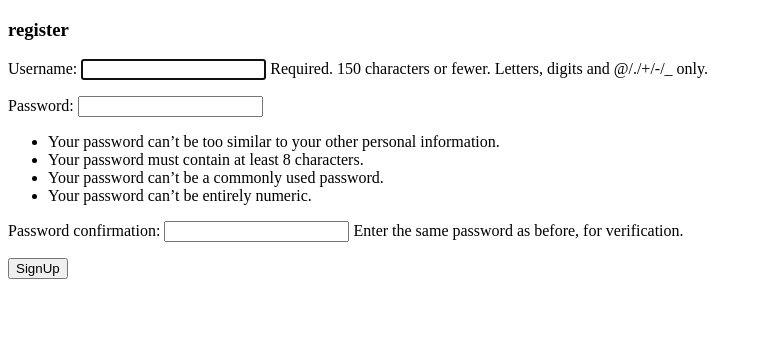
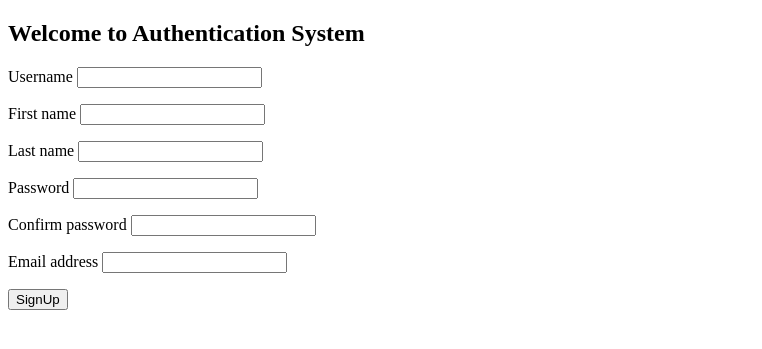
Before and after one commit to sakirmohammad775/Task-management-Django, a Django app: page /users/sign-up/ in a window 1280 px wide. Shown: the top 349 px of the page, without its empty margins (0-762 px from the left). Run offline with Django 5.2, Linux system fonts and the light colour scheme.

Commit message:
add views and url

```diff
--- a/users/forms.py
+++ b/users/forms.py
@@ -1,4 +1,73 @@
+from django import forms
 from django.contrib.auth.forms import UserCreationForm
+from django.contrib.auth.models import User
+import re
+
+
 class RegisterForm(UserCreationForm):
+    class Meta:
+        model = User
+        fields = [
+            "username",
+            "first_name",
+            "last_name",
+            "password1",
+            "password2",
+            "email",
+        ]
+
     def __init__(self, *args, **kwargs):
-        super(UserCreationForm,self).__init__(*args, **kwargs)
+        super(UserCreationForm, self).__init__(*args, **kwargs)
+
+        for fieldname in ["username", "password1", "password2"]:
+            self.fields[fieldname].help_text = None  ## hide the help text
+
+
+class CustomRegistrationForm(forms.ModelForm):
+    password = forms.CharField(widget=forms.PasswordInput)
+    confirm_password = forms.CharField(widget=forms.PasswordInput)
+
+    class Meta:
+        model = User
+        fields = [
+            "username",
+            "first_name",
+            "last_name",
+            "password",
+            "confirm_password",
+            "email",
+        ]
+
+    def clean_password1(self): # field error
+        password1 = self.cleaned_data.get(password1)
+        errors=[]
+        if len(password1) < 8:
+            errors.append('password must be at least 8 character long')
+        if not re.search(r'[a-z]', password1):
+            errors.append('password must contain at least one lowercase letter')
+        if not re.search(r'[A-Z]', password1):
+            errors.append('password must contain at least one uppercase letter')
+        if not re.search(r'[0-9]',password1):
+            errors.append('password must contain at least one digit')
+        if not re.search(r'[@$!%*#?&]',password1):
+            errors.append('password must contain at least one special character')
+
+        if errors:
+            raise forms.ValidationError(errors)
+        return password1
+
+    def clean_email(self):
+        email = self.cleaned_data.get('email')
+        email_exists=User.objects.filter(email=email).exists()
+        if email_exists:
+            raise forms.ValidationError('Email already exists')
+
+    def clean(self):   ## not field error
+        cleaned_data = super().clean()
+        password1 = cleaned_data.get("password")
+        confirm_password = cleaned_data.get("confirm_password")
+
+        if password1 != confirm_password:
+            raise forms.ValidationError("Passwords do not match")
+
+        return cleaned_data
--- a/users/templates/registration/register.html
+++ b/users/templates/registration/register.html
@@ -1,18 +1,42 @@
 <!DOCTYPE html>
 <html lang="en">
+
 <head>
     <meta charset="UTF-8">
     <meta name="viewport" content="width=device-width, initial-scale=1.0">
     <title>Document</title>
 </head>
+
 <body>
-    <h3>register</h3>
+    <h2>Welcome to Authentication System</h2>
     <div>
+
+        {% if form.non_field_errors %}
+            {% for error in form.non_field_errors %}
+              {{error}}
+            {% endfor %}
+        {% endif %}
+
         <form action="" method="POST">
             {% csrf_token %}
-            {{form.as_p}}
+            {% for field in form %}
+            <p>
+                <label for="{{ field.id_for_label }}">{{field.label}}</label>
+                <!-- field.id_for_label is the id of the field -->
+                {{field}}
+
+                {% if field.errors %}
+            <ul>
+                {% for error in field.errors %}
+                <li>{{error}}</li>
+                {% endfor %}
+            </ul>
+            {% endif %}
+            </p>
+            {% endfor %}
             <button type="submit">SignUp</button>
         </form>
     </div>
 </body>
+
 </html>
--- a/users/views.py
+++ b/users/views.py
@@ -1,21 +1,23 @@
 from django.shortcuts import render
 from django.contrib.auth.forms import UserCreationForm
 from django.contrib.auth.models import User
-from users.forms import RegisterForm
+from users.forms import CustomRegistrationForm
 # Create your views here.
 def sign_up(request):
     if request.method == 'GET':
-        form = RegisterForm()
+        form = CustomRegistrationForm()
     if request.method=='POST':
-        form = RegisterForm(request.POST)
+        form = CustomRegistrationForm(request.POST)
         if form.is_valid():
-            username=form.cleaned_data.get('username')
-            password= form.cleaned_data.get('password1')
-            confirm_password=form.cleaned_data.get('password2')
+            # username=form.cleaned_data.get('username')
+            # password= form.cleaned_data.get('password1')
+            # confirm_password=form.cleaned_data.get('password2')
 
-            if password==confirm_password:
-                User.objects.create(username=username,password=password)
-            else:
-                print('success')
+            # if password==confirm_password:
+            #     User.objects.create(username=username,password=password)
+            # else:
+            #     print('success')
             form.save()
+        else:
+            print('form is not valid')
     return render(request, 'registration/register.html',{"form":form})
```
